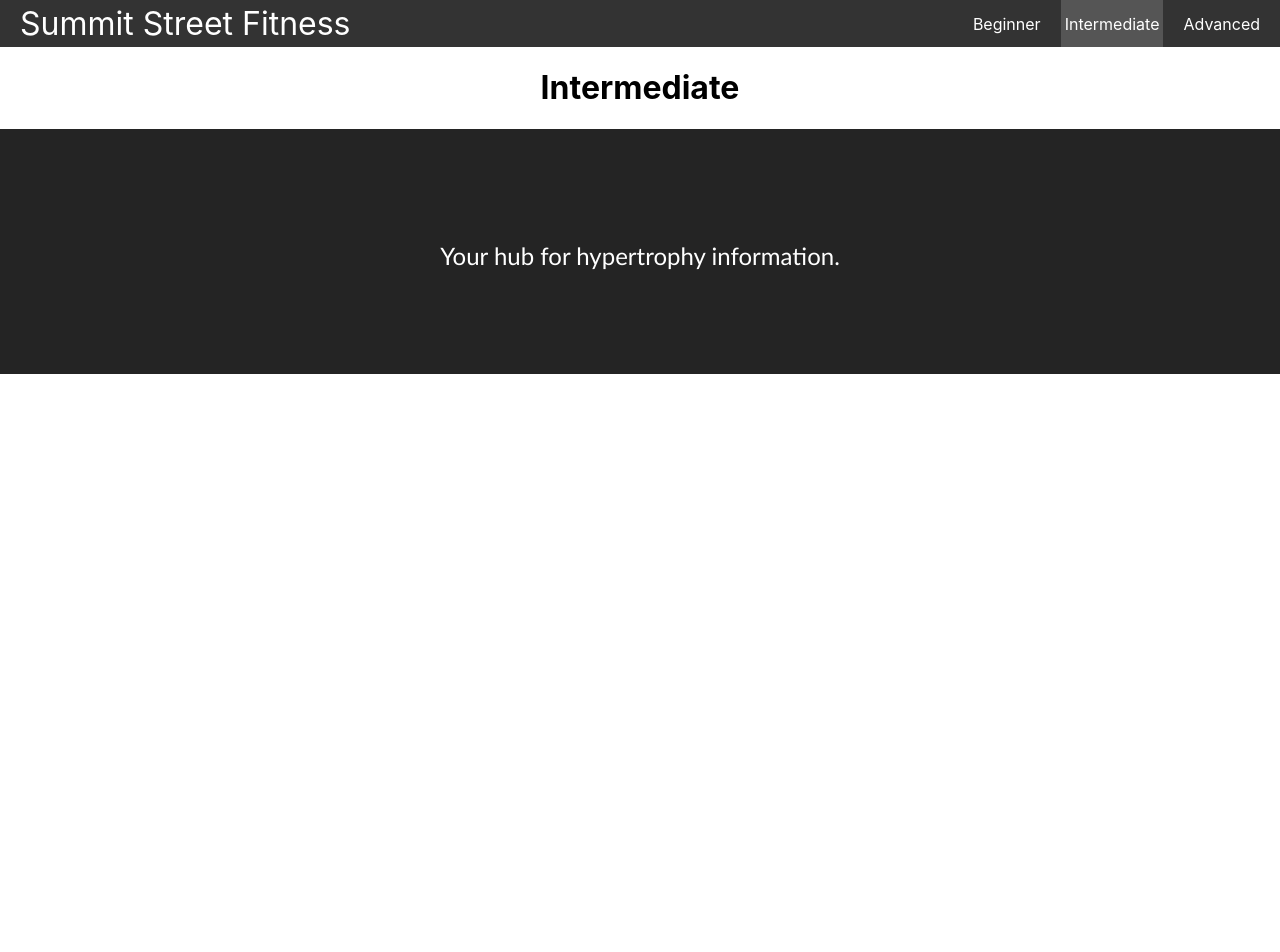
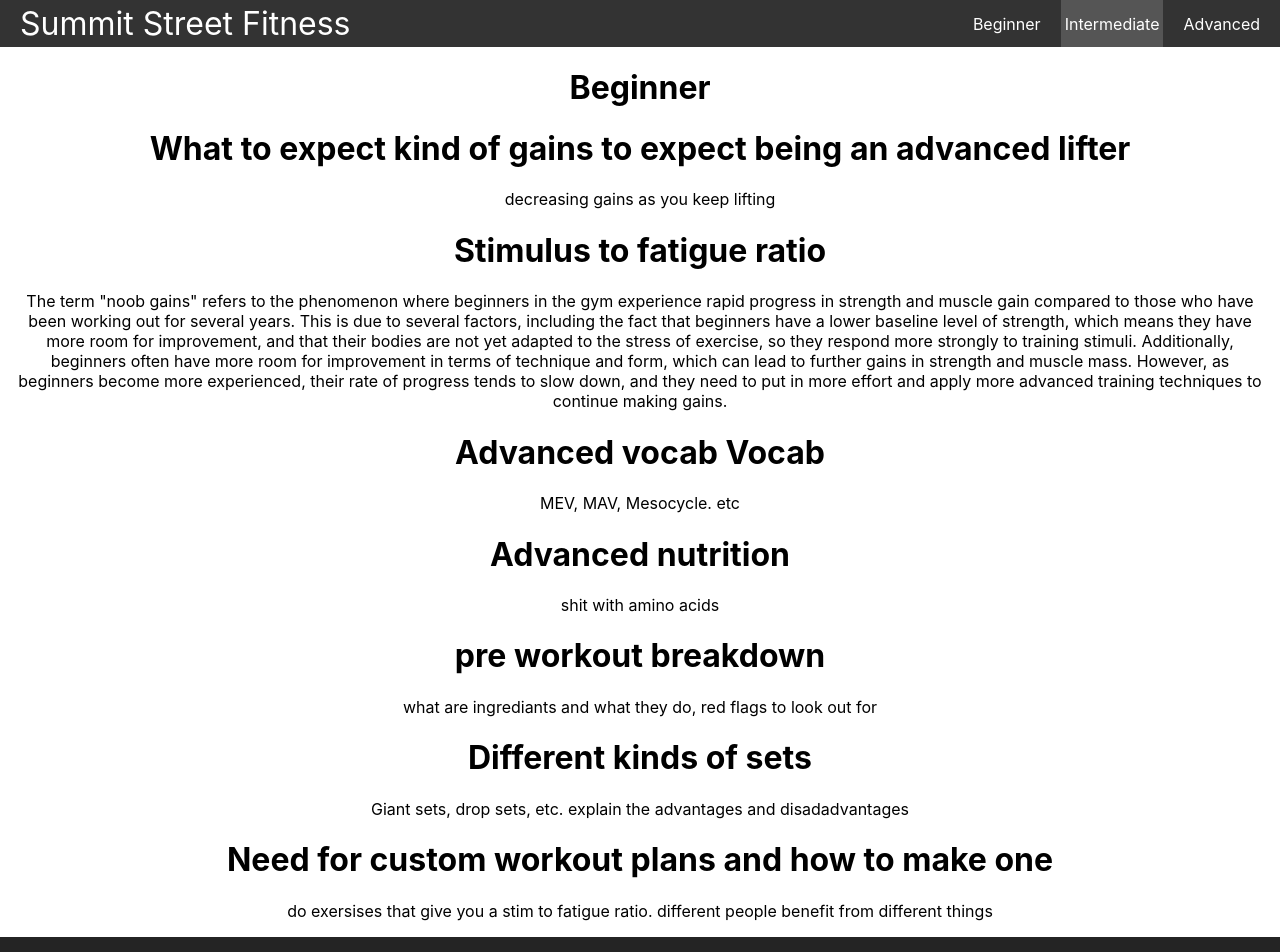
Before and after one commit to mrussotti/Summit-Street-Fitness-2.0, a React (Create React App) app: page /Intermediate in a window 1280 px wide. Shown: the top 952 px of the page. Before the commit the page ends 800 px from the top, so only its background shows below. Built offline with nearby package versions, Linux system fonts and the light colour scheme.

Commit message:
added general headers and an outline for beginner and intermediate pages

```diff
--- a/src/pages/Beginner.js
+++ b/src/pages/Beginner.js
@@ -1,7 +1,9 @@
 
 import RectangleCard from "../components/RectangleCard";
-
-
+const text5 = ['Weight vs body composition']
+const text4 = ['Lose weight, bulk up, recomp, etc... Realistic expectations for new lifters']
+const text3 = ['Rep ranges, progressive overload, compound vs isolation exersises']
+const text2 = ['Exersise, food, sleep/recovery. Simple breakdown of each of these']
 const text1 = ['The term "noob gains" refers to the phenomenon where beginners in the gym experience rapid progress in strength and muscle gain compared to those who have been working out for several years. This is due to several factors, including the fact that beginners have a lower baseline level of strength, which means they have more room for improvement, and that their bodies are not yet adapted to the stress of exercise, so they respond more strongly to training stimuli. Additionally, beginners often have more room for improvement in terms of technique and form, which can lead to further gains in strength and muscle mass. However, as beginners become more experienced, their rate of progress tends to slow down, and they need to put in more effort and apply more advanced training techniques to continue making gains.']
 export default function Beginner(){
     return (
@@ -9,8 +11,15 @@
 
 
     <h1> Beginner</h1>
+    <RectangleCard heading='Outline your goals' text= {text4} />
+    <RectangleCard heading='What are "Noob Gains"?' text= {text1} />
+    <RectangleCard heading='Common Vocab' text= {"idk"} />
+    <RectangleCard heading='Three pillars of fitness' text= {text2} />
+    <RectangleCard heading='Supplements to start with' text= {"creatine, protien powder, multi vitamin"} />
+    <RectangleCard heading='Next level of how to build muscle' text= {text3} />
+    <RectangleCard heading='Numbers on the scale, how important are they?' text= {text5} />
+    <RectangleCard heading='how to eat to look the way you want' text= {"calories and protien"} />
 
-    <RectangleCard heading='What are "Noob Gains"?' text= {text1} />
 
 
     </>
--- a/src/pages/Intermediate.js
+++ b/src/pages/Intermediate.js
@@ -1,3 +1,25 @@
+
+import RectangleCard from "../components/RectangleCard";
+const text5 = ['do exersises that give you a stim to fatigue ratio. different people benefit from different things']
+const text4 = ['decreasing gains as you keep lifting']
+const text3 = ['Giant sets, drop sets, etc. explain the advantages and disadadvantages']
+const text2 = ['shit with amino acids']
+const text1 = ['The term "noob gains" refers to the phenomenon where beginners in the gym experience rapid progress in strength and muscle gain compared to those who have been working out for several years. This is due to several factors, including the fact that beginners have a lower baseline level of strength, which means they have more room for improvement, and that their bodies are not yet adapted to the stress of exercise, so they respond more strongly to training stimuli. Additionally, beginners often have more room for improvement in terms of technique and form, which can lead to further gains in strength and muscle mass. However, as beginners become more experienced, their rate of progress tends to slow down, and they need to put in more effort and apply more advanced training techniques to continue making gains.']
 export default function Intermediate(){
-    return <h1>Intermediate</h1>
+    return (
+    <>
+
+
+    <h1> Beginner</h1>
+    <RectangleCard heading='What to expect kind of gains to expect being an advanced lifter' text= {text4} />
+    <RectangleCard heading='Stimulus to fatigue ratio' text= {text1} />
+    <RectangleCard heading='Advanced vocab Vocab' text= {"MEV, MAV, Mesocycle. etc"} />
+    <RectangleCard heading='Advanced nutrition' text= {text2} />
+    <RectangleCard heading='pre workout breakdown' text= {"what are ingrediants and what they do, red flags to look out for"} />
+    <RectangleCard heading='Different kinds of sets' text= {text3} />
+    <RectangleCard heading='Need for custom workout plans and how to make one' text= {text5} />
+
+
+    </>
+    )
 }
```
